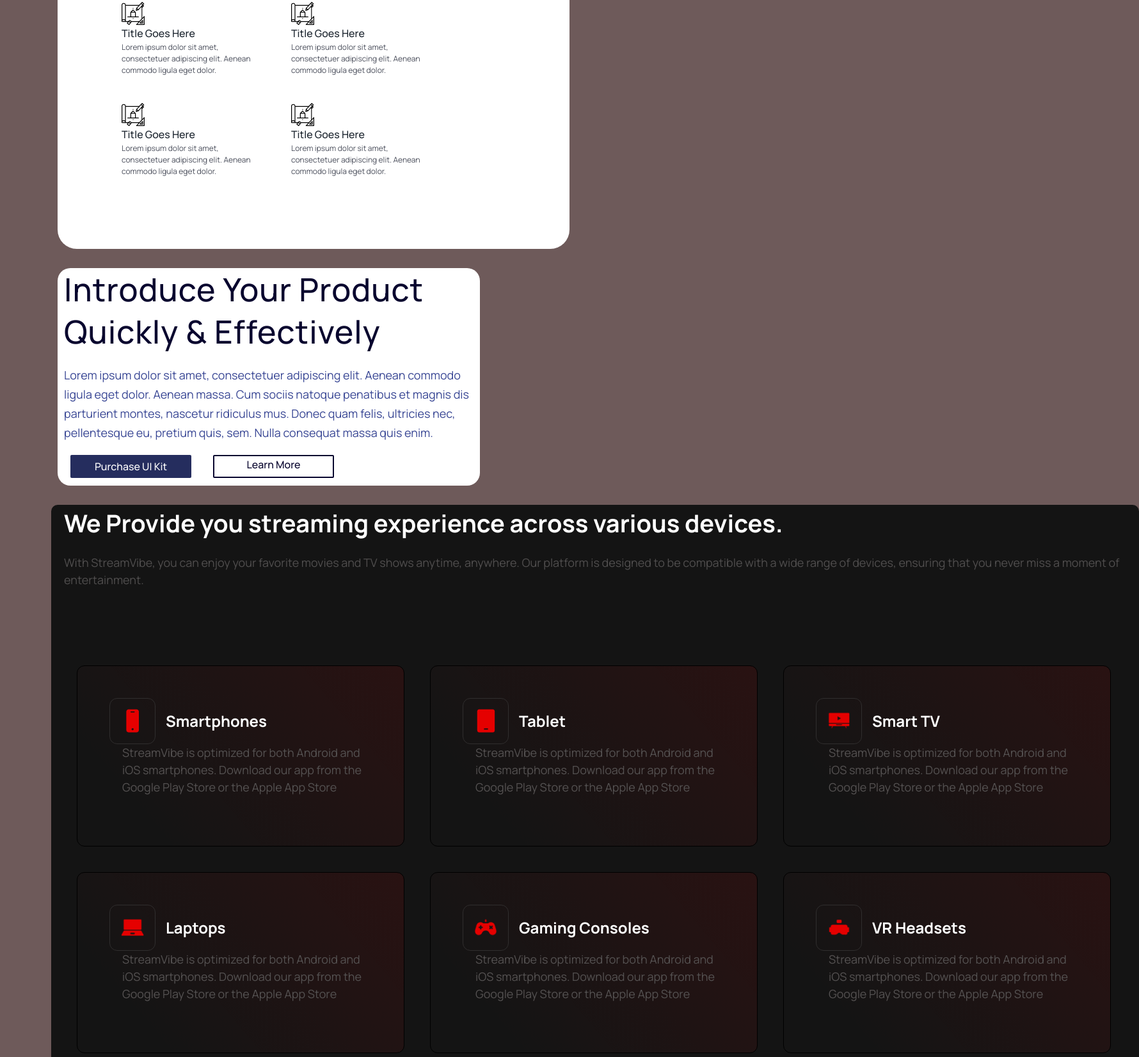
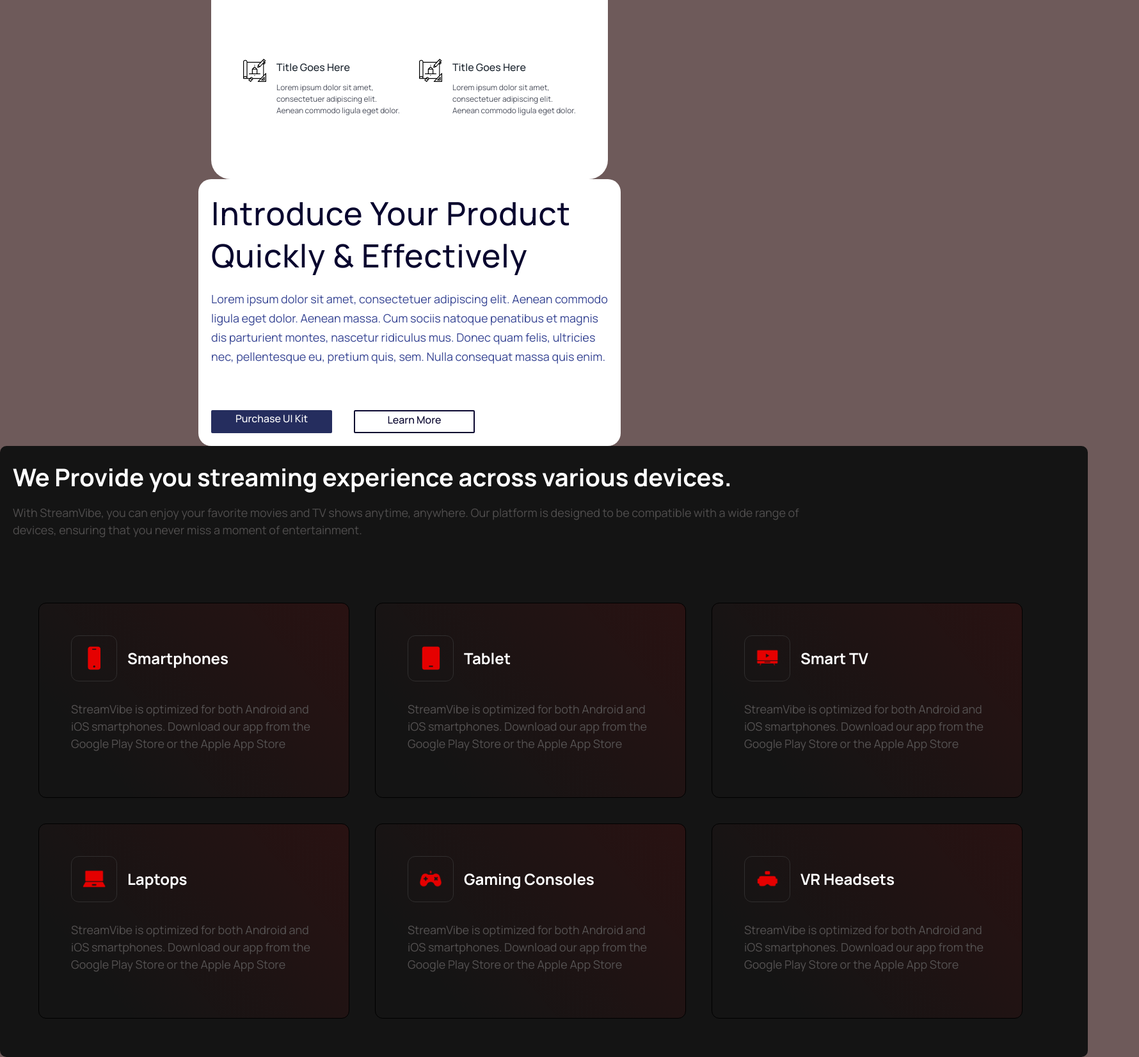
Before and after one commit to Makarvss/lessons, a plain HTML site: page lesson_05/index.html in a window 1280 px wide. Shown: the part 470-2122 px from the top of the page at 64% size, 1780 px wide, since content can reach past the window. Drawn offline with Linux system fonts and the light colour scheme.

Commit message:
Add files via upload

```diff
--- a/lesson_05/css/style.css
+++ b/lesson_05/css/style.css
@@ -2,33 +2,38 @@
 
 
 @import url(https://fonts.googleapis.com/css?family=Manrope:200,300,400,500,700,800);
+* {
+    /* border: 1px dashed #ffffff; */
+}
 body{
     background-color: #6e5a5a;
 }
+.task_1{
+    /* margin: 30px; */
+
+}
 .box{
-    width: 800px;
-    height: 809px;
+    width: 620px;
+    /* height: 809px; */
     background-color: #ffffff;
-    margin-top: 50px;
+    margin: 0 auto;
     border-radius: 30px;
-    margin-top: 50px;
-    padding-top: 50px;
-    margin-left:60px ;
+    padding: 50px;
 }
 .info{
-    margin: 50px;
     width: 520px;
     height: 253px;
     background-color: rgb(255, 255, 255);
+    margin-block-end: 71px;
 
 }
 .info h1{
-    margin: 10px;
-     font-family:Manrope ;
+    font-family:Manrope ;
     font-weight: 500;
     font-size: 36px;
-    line-height: 133%;
-    margin-inline: 50px;
+    line-height: 1.3;
+    color: #091133;
+    margin-block-end: 16px;
 }
 .info p{
     font-family: Manrope;
@@ -36,7 +41,6 @@ body{
     font-size: 16px;
     line-height: 163%;
     color: #99c0ec;
-    margin-inline: 50px;
 }
 .block{
     display: inline-block; /* робимо блоки інлайн */
@@ -44,9 +48,21 @@ body{
     width: 245px;
     height: 138px;
     border-radius: 10px;
-    padding: 10px;
-    margin: 10px;
+    /* padding: 10px; */
+    /* margin: 10px;  */
     background-color: rgb(255, 255, 255);
+    margin-block-end: 50px;
+}
+.block:nth-child(1),
+.block:nth-child(3){
+    margin-inline-end: 30px;
+}
+.block:nth-child(3),
+.block:nth-child(4) {
+    margin-block-end: 0;
+}
+.block img {
+    margin-inline-end: 16px;
 }
 .block h2{
     font-family:Manrope;
@@ -54,6 +70,7 @@ body{
     font-size: 16px;
     line-height: 163%;
     color: #1b242e;
+    display: inline-block;
 }
 .block p{
     font-family: Manrope;
@@ -61,46 +78,47 @@ body{
     font-size: 12px;
     line-height: 150%;
     color: #4b4f5c;
+    margin-inline-start: 52px;
 
 }
 .inline-block{
-     font-size: 0; /* прибирає відступи між inline-block */
-    margin: 20px;
-    margin-left: 80px;
+    font-size: 0; /* прибирає відступи між inline-block */
 }
 
 
+.task_2{
+
+}
 .section{
+    padding: 20px;
     width: 660px;
-    height: 340px;
     background-color: white;
     border-radius: 20px;
-    margin: 30px;
+    margin: 0 auto;
 
 }
 .title h3{
-    margin-left: 10px;
     font-family: Manrope;
     font-weight: 500;
     font-size: 50px;
     line-height: 132%;
     letter-spacing: 0.02em;
     color: #08052e;
-    margin-bottom:20px ;
+    margin-block-end: 20px;
 }
 .title p{
-    margin-left: 10px;
     font-family: Manrope;
     font-weight: 400;
     font-size: 18px;
     line-height: 167%;
     color: #384694;
+    margin-block-end: 69px;
 }
 .title{
     margin-bottom:20px ;
 }
 .aside{
-    margin-left:20px ;
+
     display:inline-block;
     vertical-align: top;
     border-radius: 2px;
@@ -108,7 +126,7 @@ body{
     height: 36px;
     background-color: #252d5e;
     color: white;
-    padding: 5px;
+
 }
 .aside h4{
     font-family: Manrope;
@@ -137,32 +155,36 @@ body{
 }
 
 
+.task_3{
 
+}
   .sidebar{
+    padding: 20px;
     width: 1700px;
-    height: 901px;
     background-color: #141414;
     border-radius: 10px;
-    margin: 20px;
+    margin: 0 auto;
+}
+.plan-c{
+    width: 1297px;
 }
 .sidebar h6{
-    margin-top: 20px;
-    margin-left: 20px;
+    width: 1297px;
     font-family: Manrope;
     font-weight: 700;
     font-size: 38px;
-    line-height: 150%;
+    line-height: 1.5;
     color: white;
-    padding-bottom: 20px;
+    margin-block-end:14px ;
 }
 .sidebar p{
-    margin-left: 20px;
+
     font-family: Manrope;
     font-weight: 400;
     font-size: 18px;
     line-height: 150%;
     color: rgb(80, 78, 78);
-    padding-bottom: 80px;
+    margin-block-end: 80px;
 }
 .blocks{
 background:
@@ -180,8 +202,8 @@ background:
     border: 1px solid #000;
     border-radius: 12px;
     padding: 50px;
-    width: 512px;
-    height: 283px;
+    width: 30%;
+    min-width: 300px;
 }
 .img-block {
     display: inline-block;
@@ -198,11 +220,13 @@ background:
     max-width: 100%;
     max-height: 100%;
 }
-.box3{
-    width: 412px;
-    height: 72px;
-    padding: auto;
+.box3 {
+    display: inline-block;
+    vertical-align: middle;
+    margin-bottom: 20px;
+    width: auto;
 }
+
 .box3 span {
     display: inline-block;
     vertical-align: middle;
@@ -214,10 +238,11 @@ background:
 }
 
 .blocks p{
+    margin: 0;
     font-family: Manrope;
     font-weight: 400;
     font-size: 18px;
-    line-height: 150%;
+    line-height: 1.5;
     color: rgb(85, 82, 82);
 }
 .blocks-container{
@@ -225,15 +250,6 @@ background:
      margin: 20px;
      text-align: left;
 }
-
-
-.task_1{
-    margin: 30px;
-
+.plan-b{
+    margin-block-end: 30px;
 }
-.task_2{
-    margin: 30px;
-}
-.task_3{
-    margin: 30px;
-}
--- a/lesson_05/index.html
+++ b/lesson_05/index.html
@@ -66,53 +66,65 @@
 <div class="task_3">
 <div class="sidebar">
     <h6>We Provide you streaming experience across various devices.</h6>
-    <p>With StreamVibe, you can enjoy your favorite movies and TV shows anytime, anywhere. Our platform is designed to be compatible with a wide range of devices, ensuring that you never miss a moment of entertainment.</p>
+    <p class="plan-c">With StreamVibe, you can enjoy your favorite movies and TV shows anytime, anywhere. Our platform is designed to be compatible with a wide range of devices, ensuring that you never miss a moment of entertainment.</p>
 
     <div class="blocks-container">
         <div class="blocks">
             <div class="box3">
+              <div class="plan-b">
                 <div class="img-block"><img src="img/phone.png" alt=""></div>
                 <span>Smartphones</span>
+                </div>
                 <p>StreamVibe is optimized for both Android and iOS smartphones. Download our app from the Google Play Store or the Apple App Store</p>
             </div>
         </div>
 
         <div class="blocks">
             <div class="box3">
+              <div class="plan-b">
                 <div class="img-block"><img src="img/Tablet.png" alt=""></div>
                 <span>Tablet</span>
+                </div>
                 <p>StreamVibe is optimized for both Android and iOS smartphones. Download our app from the Google Play Store or the Apple App Store</p>
             </div>
         </div>
 
         <div class="blocks">
             <div class="box3">
+              <div class="plan-b">
                 <div class="img-block"><img src="img/tv.png" alt=""></div>
                 <span>Smart TV</span>
+              </div>
                 <p>StreamVibe is optimized for both Android and iOS smartphones. Download our app from the Google Play Store or the Apple App Store</p>
             </div>
         </div>
 
         <div class="blocks">
             <div class="box3">
+                <div class="plan-b">
                 <div class="img-block"><img src="img/laptop.png" alt=""></div>
                 <span>Laptops</span>
+              </div>
                 <p>StreamVibe is optimized for both Android and iOS smartphones. Download our app from the Google Play Store or the Apple App Store</p>
             </div>
         </div>
 
         <div class="blocks">
             <div class="box3">
+                <div class="plan-b">
                 <div class="img-block"><img src="img/Gaming Consoles.png" alt=""></div>
                 <span>Gaming Consoles</span>
+              </div>
                 <p>StreamVibe is optimized for both Android and iOS smartphones. Download our app from the Google Play Store or the Apple App Store</p>
             </div>
         </div>
 
         <div class="blocks">
             <div class="box3">
+               <div class="plan-b">
                 <div class="img-block"><img src="img/VR Headsets.png" alt=""></div>
-                <span>VR Headsets </span>
+                <span>VR Headsets</span>
+              </div>
                 <p>StreamVibe is optimized for both Android and iOS smartphones. Download our app from the Google Play Store or the Apple App Store</p>
             </div>
         </div>
```
